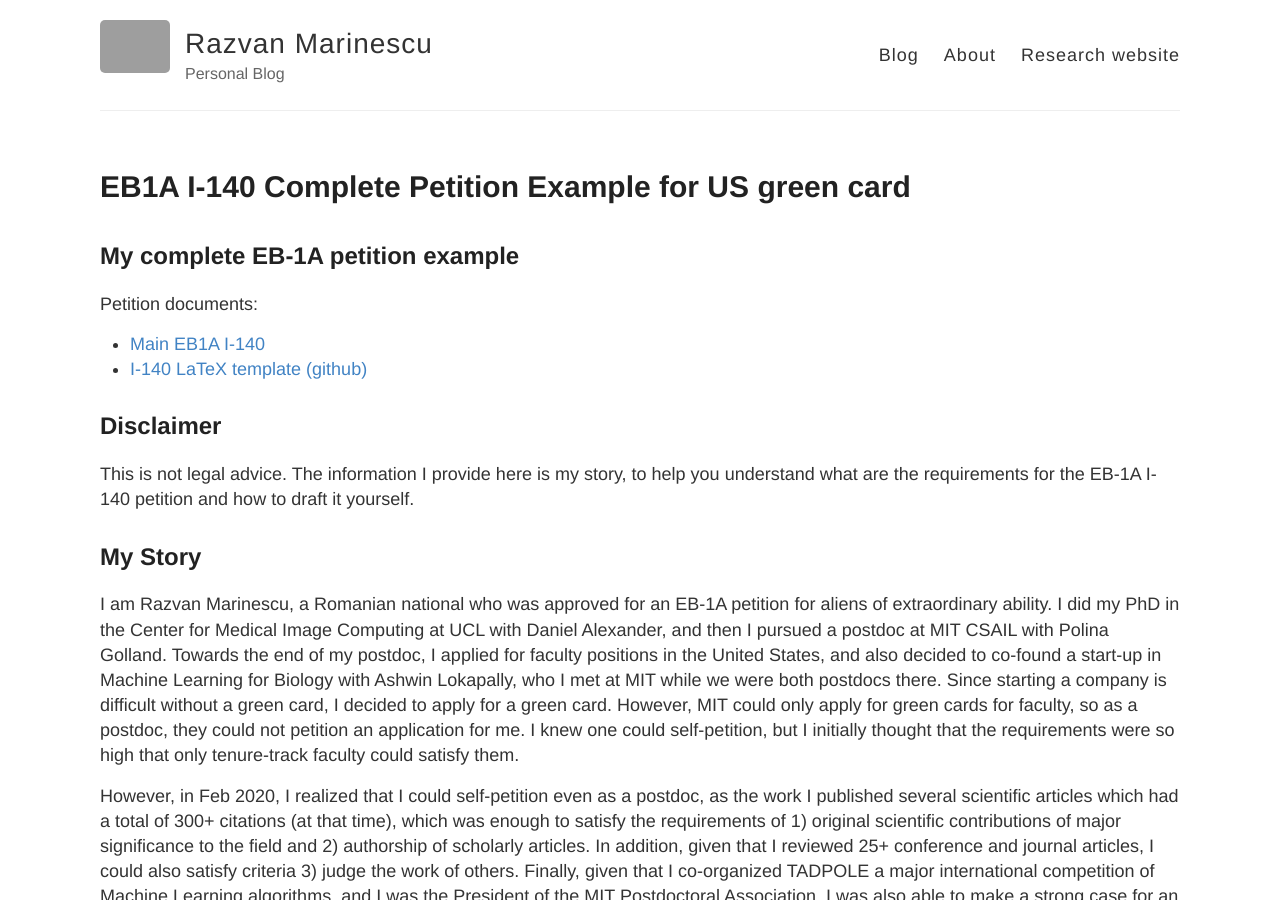
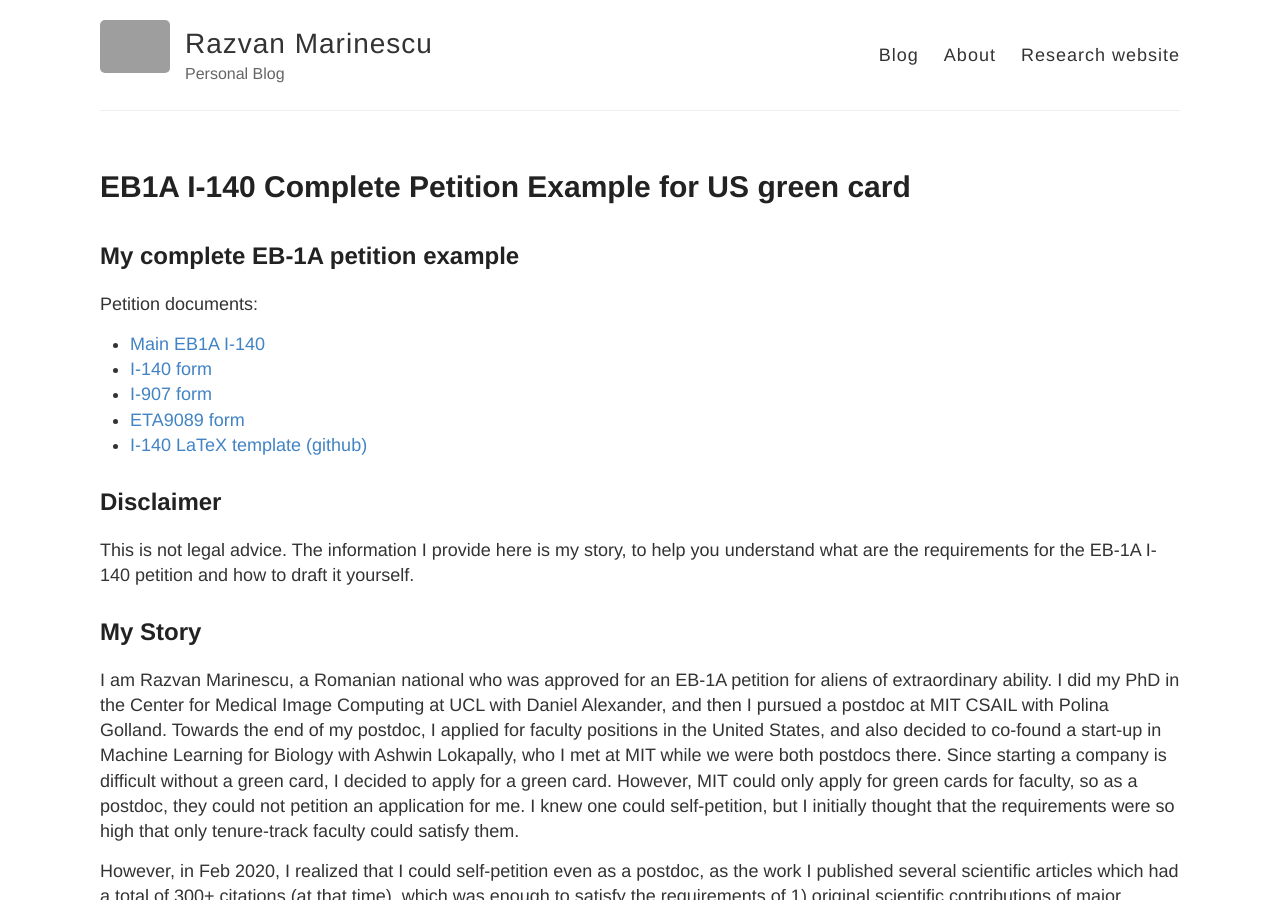
Before and after one commit to razvanmarinescu/razvanmarinescu.github.io, a Jekyll site: the page built from _posts/2022-01-07-green-card-I-140.md, in a window 1280 px wide and 900 px high. Built offline with Jekyll 4.4.1, drawn with Linux system fonts in a browser that asks for light colours; grey boxes are pictures that could not be loaded.

Commit message:
added anonymized forms too

```diff
--- a/_posts/2022-01-07-green-card-I-140.md
+++ b/_posts/2022-01-07-green-card-I-140.md
@@ -10,6 +10,9 @@ discussion_id: green-card
 
 Petition documents:
 * [Main EB1A I-140](../assets/main.pdf)
+* [I-140 form](../assets/i140.pdf)
+* [I-907 form](../assets/i907.pdf)
+* [ETA9089 form](../assets/ETA9089.pdf)
 * [I-140 LaTeX template (github)](https://github.com/razvanmarinescu/EB1A)
 
 
```
Also changed, not shown: 3 other files.
